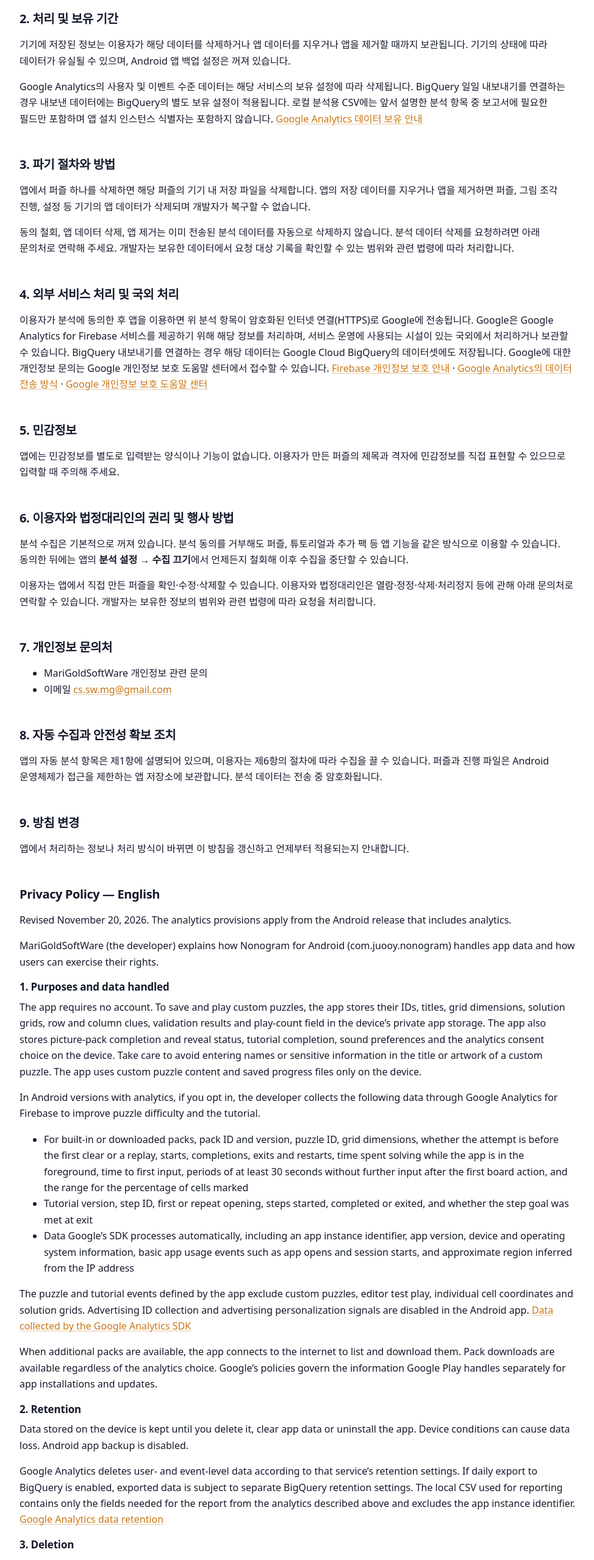
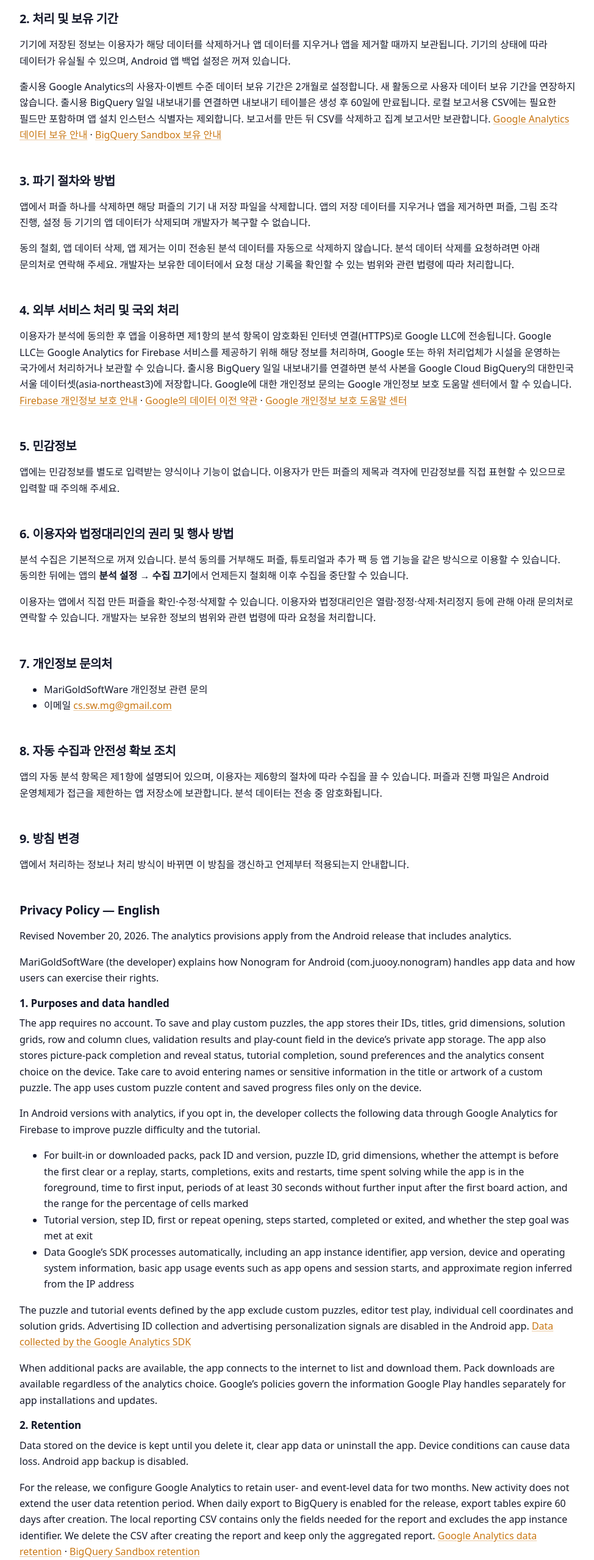
Before and after one commit to juooy/MGSW, a plain HTML site: page support/nonogram/privacy.html in a window 1280 px wide. Shown: the part 840-3399 px from the top of the page at 61% size, without its empty margins (152-1126 px from the left). Drawn offline with Linux system fonts and the light colour scheme.

Commit message:
docs: 분석 데이터 보유 및 처리 위치 명시

```diff
--- a/support/nonogram/privacy.html
+++ b/support/nonogram/privacy.html
@@ -40,14 +40,14 @@
 
       <h2>2. 처리 및 보유 기간</h2>
       <p>기기에 저장된 정보는 이용자가 해당 데이터를 삭제하거나 앱 데이터를 지우거나 앱을 제거할 때까지 보관됩니다. 기기의 상태에 따라 데이터가 유실될 수 있으며, Android 앱 백업 설정은 꺼져 있습니다.</p>
-      <p>Google Analytics의 사용자 및 이벤트 수준 데이터는 해당 서비스의 보유 설정에 따라 삭제됩니다. BigQuery 일일 내보내기를 연결하는 경우 내보낸 데이터에는 BigQuery의 별도 보유 설정이 적용됩니다. 로컬 분석용 CSV에는 앞서 설명한 분석 항목 중 보고서에 필요한 필드만 포함하며 앱 설치 인스턴스 식별자는 포함하지 않습니다. <a href="https://support.google.com/analytics/answer/7667196">Google Analytics 데이터 보유 안내</a></p>
+      <p>출시용 Google Analytics의 사용자·이벤트 수준 데이터 보유 기간은 2개월로 설정합니다. 새 활동으로 사용자 데이터 보유 기간을 연장하지 않습니다. 출시용 BigQuery 일일 내보내기를 연결하면 내보내기 테이블은 생성 후 60일에 만료됩니다. 로컬 보고서용 CSV에는 필요한 필드만 포함하며 앱 설치 인스턴스 식별자는 제외합니다. 보고서를 만든 뒤 CSV를 삭제하고 집계 보고서만 보관합니다. <a href="https://support.google.com/analytics/answer/7667196">Google Analytics 데이터 보유 안내</a> · <a href="https://docs.cloud.google.com/bigquery/docs/sandbox#limitations">BigQuery Sandbox 보유 안내</a></p>
 
       <h2>3. 파기 절차와 방법</h2>
       <p>앱에서 퍼즐 하나를 삭제하면 해당 퍼즐의 기기 내 저장 파일을 삭제합니다. 앱의 저장 데이터를 지우거나 앱을 제거하면 퍼즐, 그림 조각 진행, 설정 등 기기의 앱 데이터가 삭제되며 개발자가 복구할 수 없습니다.</p>
       <p>동의 철회, 앱 데이터 삭제, 앱 제거는 이미 전송된 분석 데이터를 자동으로 삭제하지 않습니다. 분석 데이터 삭제를 요청하려면 아래 문의처로 연락해 주세요. 개발자는 보유한 데이터에서 요청 대상 기록을 확인할 수 있는 범위와 관련 법령에 따라 처리합니다.</p>
 
       <h2>4. 외부 서비스 처리 및 국외 처리</h2>
-      <p>이용자가 분석에 동의한 후 앱을 이용하면 위 분석 항목이 암호화된 인터넷 연결(HTTPS)로 Google에 전송됩니다. Google은 Google Analytics for Firebase 서비스를 제공하기 위해 해당 정보를 처리하며, 서비스 운영에 사용되는 시설이 있는 국외에서 처리하거나 보관할 수 있습니다. BigQuery 내보내기를 연결하는 경우 해당 데이터는 Google Cloud BigQuery의 데이터셋에도 저장됩니다. Google에 대한 개인정보 문의는 Google 개인정보 보호 도움말 센터에서 접수할 수 있습니다. <a href="https://firebase.google.com/support/privacy">Firebase 개인정보 보호 안내</a> · <a href="https://support.google.com/analytics/answer/11598602">Google Analytics의 데이터 전송 방식</a> · <a href="https://support.google.com/policies/answer/9581826">Google 개인정보 보호 도움말 센터</a></p>
+      <p>이용자가 분석에 동의한 후 앱을 이용하면 제1항의 분석 항목이 암호화된 인터넷 연결(HTTPS)로 Google LLC에 전송됩니다. Google LLC는 Google Analytics for Firebase 서비스를 제공하기 위해 해당 정보를 처리하며, Google 또는 하위 처리업체가 시설을 운영하는 국가에서 처리하거나 보관할 수 있습니다. 출시용 BigQuery 일일 내보내기를 연결하면 분석 사본을 Google Cloud BigQuery의 대한민국 서울 데이터셋(asia-northeast3)에 저장합니다. Google에 대한 개인정보 문의는 Google 개인정보 보호 도움말 센터에서 할 수 있습니다. <a href="https://firebase.google.com/support/privacy">Firebase 개인정보 보호 안내</a> · <a href="https://business.safety.google/adsprocessorterms/#10-data-transfers">Google의 데이터 이전 약관</a> · <a href="https://support.google.com/policies/answer/9581826">Google 개인정보 보호 도움말 센터</a></p>
 
       <h2>5. 민감정보</h2>
       <p>앱에는 민감정보를 별도로 입력받는 양식이나 기능이 없습니다. 이용자가 만든 퍼즐의 제목과 격자에 민감정보를 직접 표현할 수 있으므로 입력할 때 주의해 주세요.</p>
@@ -86,14 +86,14 @@
 
         <h3>2. Retention</h3>
         <p>Data stored on the device is kept until you delete it, clear app data or uninstall the app. Device conditions can cause data loss. Android app backup is disabled.</p>
-        <p>Google Analytics deletes user- and event-level data according to that service’s retention settings. If daily export to BigQuery is enabled, exported data is subject to separate BigQuery retention settings. The local CSV used for reporting contains only the fields needed for the report from the analytics described above and excludes the app instance identifier. <a href="https://support.google.com/analytics/answer/7667196">Google Analytics data retention</a></p>
+        <p>For the release, we configure Google Analytics to retain user- and event-level data for two months. New activity does not extend the user data retention period. When daily export to BigQuery is enabled for the release, export tables expire 60 days after creation. The local reporting CSV contains only the fields needed for the report and excludes the app instance identifier. We delete the CSV after creating the report and keep only the aggregated report. <a href="https://support.google.com/analytics/answer/7667196">Google Analytics data retention</a> · <a href="https://docs.cloud.google.com/bigquery/docs/sandbox#limitations">BigQuery Sandbox retention</a></p>
 
         <h3>3. Deletion</h3>
         <p>Deleting a custom puzzle in the app removes its saved file from the device. Clearing app data or uninstalling the app removes local app data, including puzzles, picture progress and settings. The developer cannot restore it.</p>
         <p>Withdrawing consent, clearing app data or uninstalling the app does not automatically delete analytics data already transmitted. To request deletion of analytics data, use the contact below. The developer handles requests under applicable law and to the extent it can identify the relevant records among the data it holds.</p>
 
         <h3>4. External services and cross-border processing</h3>
-        <p>When you use the app after opting in, the analytics data described above is sent to Google over an encrypted internet connection (HTTPS). Google processes the data to provide Google Analytics for Firebase and may process or store it abroad where it operates facilities for the service. If BigQuery export is enabled, the exported data is also stored in a Google Cloud BigQuery dataset. You can contact Google about privacy through its Privacy Help Center. <a href="https://firebase.google.com/support/privacy">Firebase privacy information</a> · <a href="https://support.google.com/analytics/answer/11598602">Google Analytics data transmission</a> · <a href="https://support.google.com/policies/answer/9581826">Google Privacy Help Center</a></p>
+        <p>When you use the app after opting in, the analytics data described in section 1 is sent to Google LLC over an encrypted internet connection (HTTPS). Google LLC processes the data to provide Google Analytics for Firebase. The data may be processed or stored in countries where Google or its subprocessors operate facilities. When daily export to BigQuery is enabled for the release, the exported copy is stored in a Google Cloud BigQuery dataset in Seoul, Republic of Korea (asia-northeast3). You can contact Google about privacy through its Privacy Help Center. <a href="https://firebase.google.com/support/privacy">Firebase privacy information</a> · <a href="https://business.safety.google/adsprocessorterms/#10-data-transfers">Google’s data transfer terms</a> · <a href="https://support.google.com/policies/answer/9581826">Google Privacy Help Center</a></p>
 
         <h3>5. Sensitive information</h3>
         <p>The app has no form or feature designed to collect sensitive information. Use care when creating a custom puzzle because its title or grid can contain sensitive information that you enter.</p>
```
